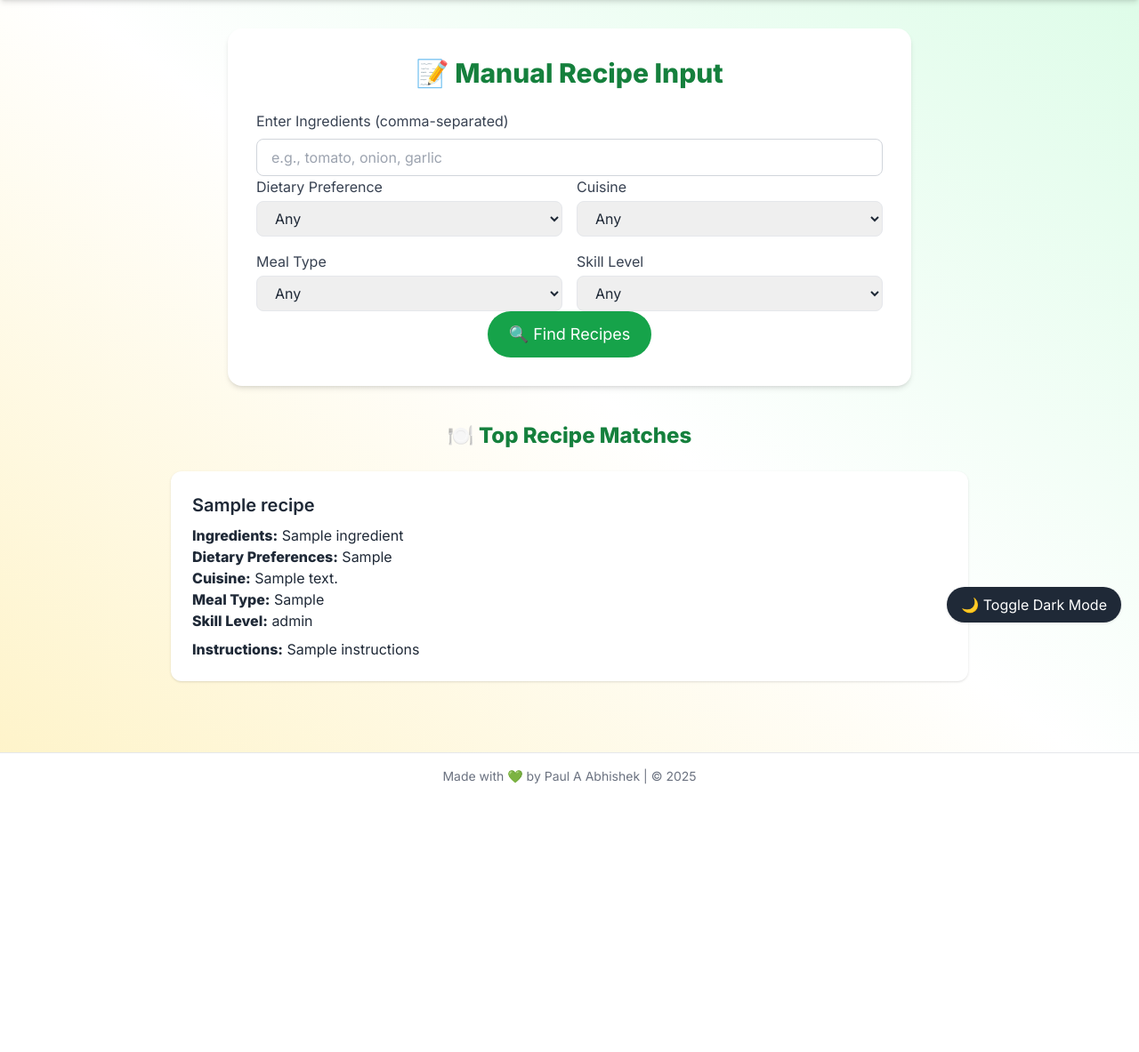
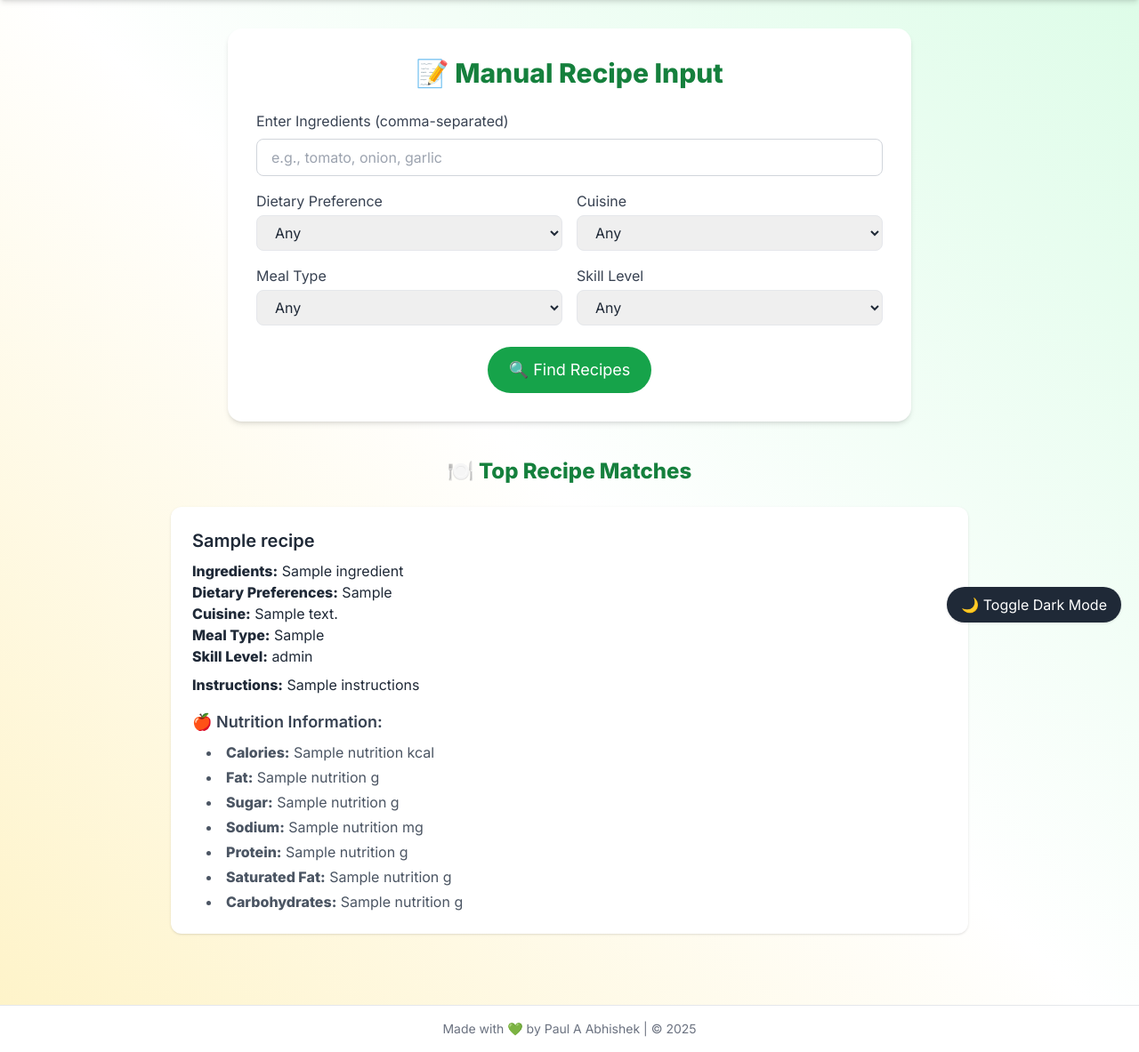
Before and after one commit to paulURK21AI1021/smartchef, a Flask app: template templates/manual_recipe_input.html in a window 1280 px wide. Shown: the part 60-1243 px from the top of the page at 89% size. Before the commit the page ends 942 px from the top, so only its background shows below. Run offline with Flask 3, Linux system fonts and the light colour scheme; the template is opened without the code that fills it: most values are stand-ins (such as "Sample title", 1, 10 or a date in 2020); parts of the project's set-up code (start-up, migrations or seed data) failed here and were passed over; some libraries are stand-ins or nearby versions.

Commit message:
Updated [describe your changes briefly]

```diff
--- a/templates/manual_recipe_input.html
+++ b/templates/manual_recipe_input.html
@@ -19,7 +19,7 @@
         </div>
 
         <!-- Preferences -->
-        <div class="grid grid-cols-1 md:grid-cols-2 gap-4">
+        <div class="grid grid-cols-1 md:grid-cols-2 gap-4 mt-4">
             <div>
                 <label class="block text-gray-700 mb-1">Dietary Preference</label>
                 <select name="dietary_preference" class="w-full px-4 py-2 border rounded-lg focus:outline-none focus:ring-2 focus:ring-green-400">
@@ -64,7 +64,7 @@
         </div>
 
         <!-- Submit -->
-        <div class="text-center">
+        <div class="text-center mt-6">
             <button type="submit"
                     class="px-6 py-3 bg-green-600 text-white rounded-full text-lg hover:bg-green-700 transition">
                 🔍 Find Recipes
@@ -86,6 +86,21 @@
                 <p><strong>Meal Type:</strong> {{ recipe.meal_type }}</p>
                 <p><strong>Skill Level:</strong> {{ recipe.skill_level }}</p>
                 <p class="mt-2"><strong>Instructions:</strong> {{ recipe.instructions }}</p>
+
+                {% if recipe.nutrition %}
+                <div class="mt-4">
+                    <h5 class="text-lg font-semibold text-gray-700 mb-2">🍎 Nutrition Information:</h5>
+                    <ul class="list-disc list-inside text-gray-600 space-y-1 ml-4">
+                        <li><strong>Calories:</strong> {{ recipe.nutrition[0] }} kcal</li>
+                        <li><strong>Fat:</strong> {{ recipe.nutrition[1] }} g</li>
+                        <li><strong>Sugar:</strong> {{ recipe.nutrition[2] }} g</li>
+                        <li><strong>Sodium:</strong> {{ recipe.nutrition[3] }} mg</li>
+                        <li><strong>Protein:</strong> {{ recipe.nutrition[4] }} g</li>
+                        <li><strong>Saturated Fat:</strong> {{ recipe.nutrition[5] }} g</li>
+                        <li><strong>Carbohydrates:</strong> {{ recipe.nutrition[6] }} g</li>
+                    </ul>
+                </div>
+                {% endif %}
             </div>
         {% endfor %}
     </div>
```
Also changed, not shown: routes/manual_recipe_input.py (+11 -1 lines), routes/recipe_curation.py (+6 -1 lines), templates/recipe_curation.html (+15 -5 lines).
